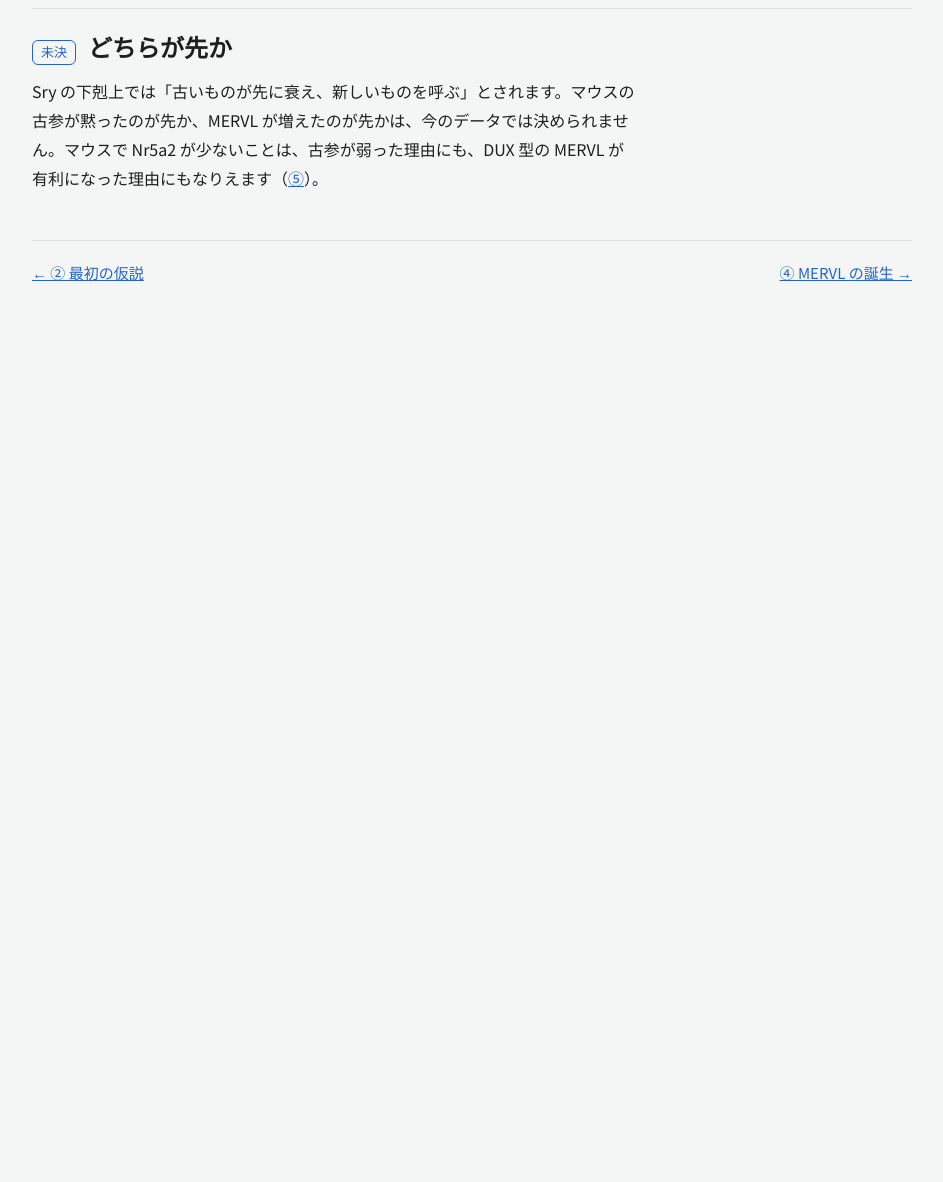
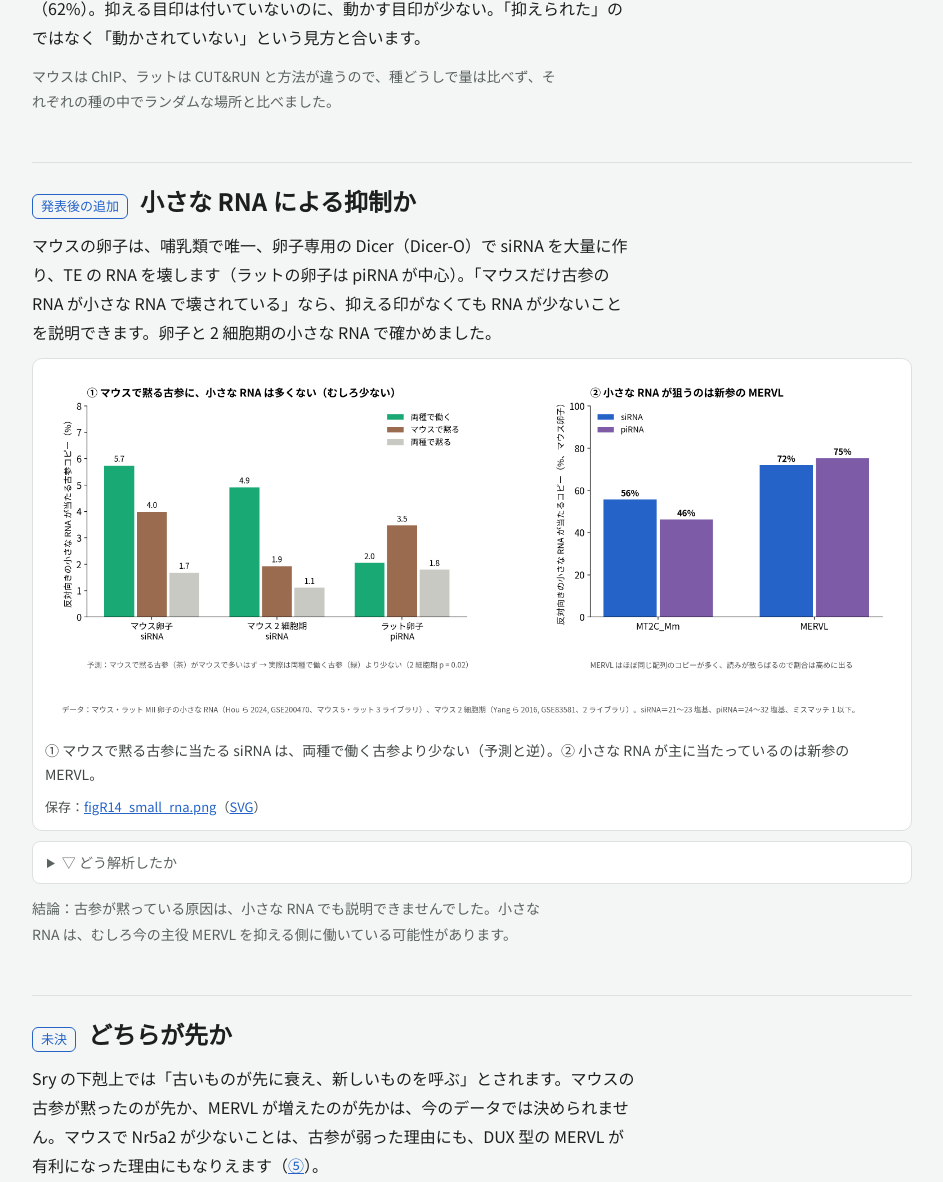
Before and after one commit to BatoriTakayuki/zga-gekokujo, a plain HTML site: page decline.html in a window 1280 px wide. Shown: the part 4734-5916 px from the top of the page, without its empty margins (168-1111 px from the left). Before the commit the page ends 5100 px from the top, so only its background shows below. Drawn offline with Linux system fonts and the light colour scheme; a web font is replaced by a local one.

Commit message:
Add small RNA (siRNA/piRNA) test

```diff
--- a/decline.html
+++ b/decline.html
@@ -94,6 +94,7 @@
         <tr><td>H3K9me3</td><td>円形精子細胞、マウス（GSE137742）とラット（GSE151608）</td><td>両種とも input 以下。マウスで黙っている古参に、マウス側だけ多いということはない（両種で働く古参との差 p = 0.63）</td><td><span class="pill no">支持されない</span></td></tr>
         <tr><td>KRAB 型ジンクフィンガー（抑制因子）</td><td>68 種の ChIP-seq（Wolf ら 2020）</td><td>どの因子も結合は 1.1% 以下で、黙っている古参と働く古参に差がない</td><td><span class="pill no">支持されない</span></td></tr>
         <tr><td>H3K27me3（ポリコームの目印）</td><td>2 細胞期、マウス（GSE73952、3 反復）とラット（GSE163620）</td><td>マウスで黙っている古参でも 6.8% で、ゲノムのランダムな場所（17.4%）より少ない</td><td><span class="pill no">支持されない</span></td></tr>
+        <tr><td>小さな RNA（siRNA・piRNA）で RNA を壊す</td><td>マウス・ラットの卵子（GSE200470）、マウス 2 細胞期（GSE83581）</td><td>マウスで黙っている古参に当たる反対向きの siRNA は、両種で働く古参より少ない（2 細胞期 1.9% と 4.9%）。小さな RNA が狙うのは主に MERVL</td><td><span class="pill no">支持されない</span></td></tr>
         <tr><td>DNA メチル化</td><td>—</td><td>適したデータ（2 細胞期の両種比較）がなく、実施しなかった</td><td><span class="pill mid">未実施</span></td></tr>
         <tr><td>動かす因子が少ない</td><td>卵子・2 細胞期の RNA-seq</td><td>Nr5a2 などがマウスで大幅に少なく、Nr5a2 に頼る古参ほど下がる</td><td><span class="pill ok">有力</span></td></tr>
       </tbody>
@@ -104,6 +105,18 @@
 </section>
 
 <section class="stage">
+  <div class="stagehead"><span class="step">発表後の追加</span><h2>小さな RNA による抑制か</h2></div>
+  <p>マウスの卵子は、哺乳類で唯一、卵子専用の Dicer（Dicer-O）で siRNA を大量に作り、TE の RNA を壊します（ラットの卵子は piRNA が中心）。「マウスだけ古参の RNA が小さな RNA で壊されている」なら、抑える印がなくても RNA が少ないことを説明できます。卵子と 2 細胞期の小さな RNA で確かめました。</p>
+<div class="stack"><figure>
+  <img src="figs/figR14_small_rna.png" alt="反対向きの小さな RNA が当たる古参コピーの割合（状態別）と、MT2C_Mm・MERVL に当たる割合。" loading="lazy">
+  <figcaption>① マウスで黙る古参に当たる siRNA は、両種で働く古参より少ない（予測と逆）。② 小さな RNA が主に当たっているのは新参の MERVL。</figcaption>
+  <span class="dl">保存：<a href="figs/figR14_small_rna.png" download>figR14_small_rna.png</a>（<a href="figs/figR14_small_rna.svg" download>SVG</a>）</span>
+</figure>
+<details class="how"><summary>どう解析したか</summary><ul><li>マウス（5 ライブラリ）とラット（3 ライブラリ）の MII 卵子の小さな RNA（Hou ら 2024）、マウス 2 細胞期（Yang ら 2016、2 ライブラリ）を、アダプターを除いて 18〜35 塩基を mm39・rn7 にマッピングした（bowtie2、ミスマッチ 1 以下）。</li><li>双子の古参のそれぞれの種のコピーに、反対向きで当たる 21〜23 塩基（siRNA）と 24〜32 塩基（piRNA）の読みを数えた。</li><li>siRNA は転写されたコピーから作られることが多いので、働くコピーほど多くなりやすい点に注意。</li></ul></details></div>
+  <p class="note">結論：古参が黙っている原因は、小さな RNA でも説明できませんでした。小さな RNA は、むしろ今の主役 MERVL を抑える側に働いている可能性があります。</p>
+</section>
+
+<section class="stage">
   <div class="stagehead"><span class="step">未決</span><h2>どちらが先か</h2></div>
   <p>Sry の下剋上では「古いものが先に衰え、新しいものを呼ぶ」とされます。マウスの古参が黙ったのが先か、MERVL が増えたのが先かは、今のデータでは決められません。マウスで Nr5a2 が少ないことは、古参が弱った理由にも、DUX 型の MERVL が有利になった理由にもなりえます（<a href="switch.html">⑤</a>）。</p>
 </section>
```
Also changed, not shown: methods.html (+1 -0 lines), figs/figR14_small_rna.png (added), figs/figR14_small_rna.svg (added), 1 other file.
